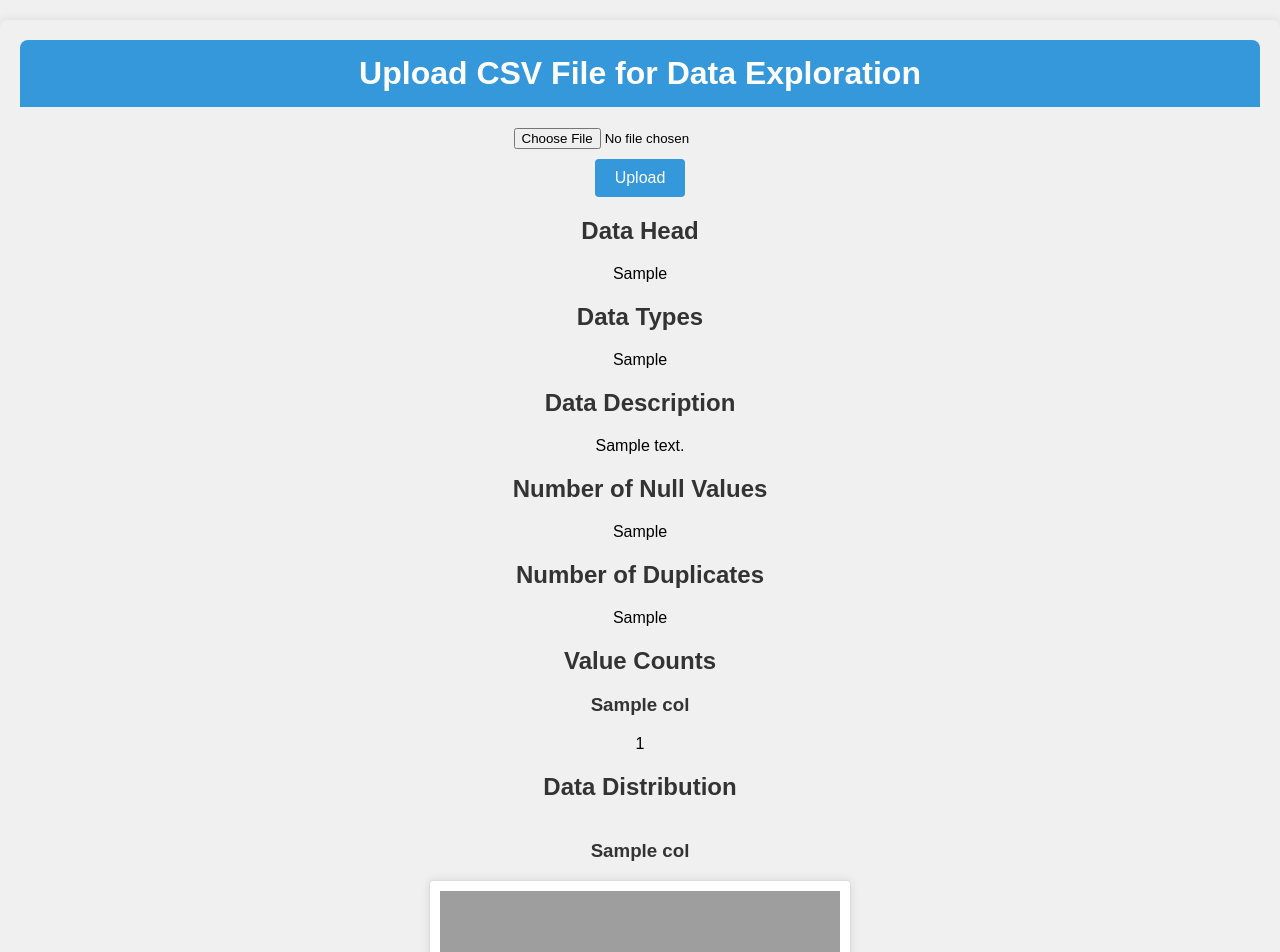
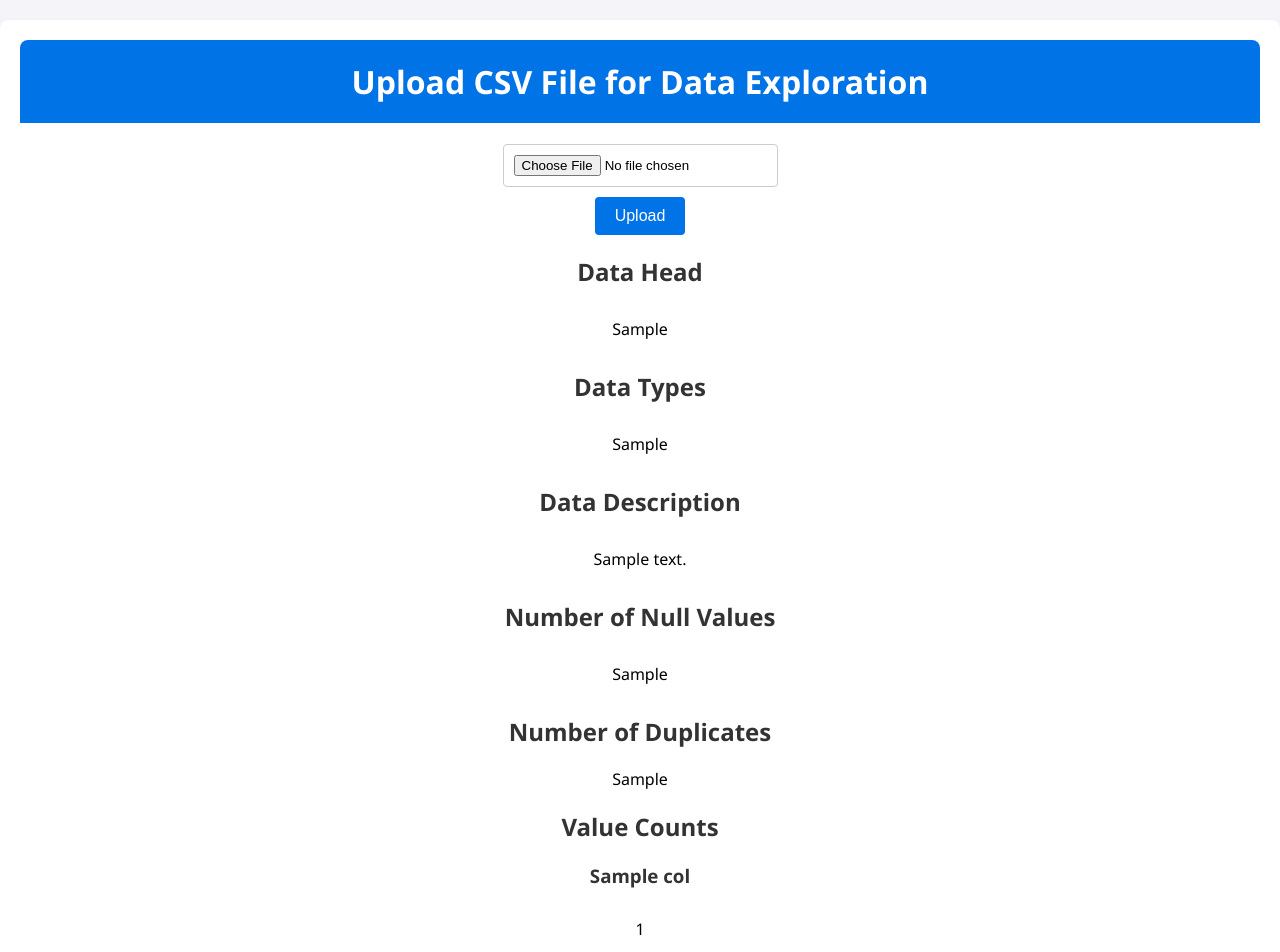
Before and after one commit to Chgabri2/DataExploration, a Flask app: template templates/index.html in a window 1280 px wide. Shown: the top 952 px of the page. Run offline with Flask 3, Linux system fonts and the light colour scheme; the template is opened without the code that fills it: most values are stand-ins (such as "Sample title", 1, 10 or a date in 2020); grey boxes are pictures that could not be loaded.

Commit message:
looking nice

```diff
--- a/app.py
+++ b/app.py
@@ -26,10 +26,13 @@ def index():
 
             numerical_columns = data.select_dtypes(include=['int64', 'float64']).columns
 
+            # Use different colors for plots
+            palette = sns.color_palette("husl", len(numerical_columns))
+
             data_distribution = {}
-            for col in numerical_columns:
+            for col, color in zip(numerical_columns, palette):
                 plt.figure()
-                sns.histplot(data[col], kde=True)
+                sns.histplot(data[col], kde=True, color=color)
                 plt.title(f'Distribution of {col}')
                 img = io.BytesIO()
                 plt.savefig(img, format='png')
@@ -51,9 +54,9 @@ def index():
             plt.close()
 
             outliers = {}
-            for col in numerical_columns:
+            for col, color in zip(numerical_columns, palette):
                 plt.figure()
-                sns.boxplot(y=data[col])
+                sns.boxplot(y=data[col], color=color)
                 plt.title(f'Box Plot of {col}')
                 img = io.BytesIO()
                 plt.savefig(img, format='png')
@@ -67,7 +70,7 @@ def index():
                 for j, col2 in enumerate(numerical_columns):
                     if i != j:
                         plt.figure()
-                        sns.scatterplot(x=data[col1], y=data[col2])
+                        sns.scatterplot(x=data[col1], y=data[col2], color=palette[i % len(palette)])
                         plt.title(f'Scatter Plot of {col1} vs {col2}')
                         img = io.BytesIO()
                         plt.savefig(img, format='png')
@@ -79,7 +82,7 @@ def index():
             bar_plots = {}
             for col in categorical_columns:
                 plt.figure()
-                sns.countplot(y=data[col], order=data[col].value_counts().index)
+                sns.countplot(y=data[col], order=data[col].value_counts().index, palette='husl')
                 plt.title(f'Bar Plot of {col}')
                 img = io.BytesIO()
                 plt.savefig(img, format='png')
--- a/static/styles.css
+++ b/static/styles.css
@@ -1,47 +1,50 @@
 body {
-    font-family: Arial, sans-serif;
+    font-family: 'Segoe UI', Tahoma, Geneva, Verdana, sans-serif;
     margin: 0;
     padding: 0;
-    background-color: #f0f0f0; /* Light grey background */
-    text-align: center; /* Center-align text in the body */
+    background-color: #f4f4f9;
+    text-align: center;
 }
 
 .container {
     margin: 20px auto;
     padding: 20px;
-    background-color:  #f0f0f0;
-    box-shadow: 0 0 10px rgba(0, 0, 0, 0.1);
-    border-radius: 8px; /* Rounded corners for a softer look */
-    text-align: center; /* Center-align text in the container */
-}
-
-h1, h2, h3 {
-    color: #333;
-    text-align: center; /* Center-align headings */
+    background-color: #fff;
+    box-shadow: 0 2px 4px rgba(0, 0, 0, 0.1);
+    border-radius: 8px;
+    text-align: center;
+    max-width: 1500px;
 }
 
 h1 {
     margin-top: 0;
-    background-color: #3498db;
+    background-color: #0073e6;
     color: #fff;
-    padding: 15px;
+    padding: 20px;
     border-radius: 8px 8px 0 0;
 }
 
+h2, h3 {
+    color: #333;
+}
+
 form {
-    text-align: center; /* Center-align form */
+    text-align: center;
     margin-bottom: 20px;
 }
 
 input[type="file"] {
     display: block;
     margin: 10px auto;
+    border: 1px solid #ccc;
+    padding: 10px;
+    border-radius: 4px;
 }
 
 input[type="submit"] {
     display: block;
     padding: 10px 20px;
-    background-color: #3498db;
+    background-color: #0073e6;
     color: #fff;
     border: none;
     cursor: pointer;
@@ -51,10 +54,10 @@ input[type="submit"] {
 }
 
 input[type="submit"]:hover {
-    background-color: #2980b9;
+    background-color: #005bb5;
 }
 
-.img-container, .img-container-vertical {
+.img-container {
     display: flex;
     flex-wrap: wrap;
     gap: 20px;
@@ -62,24 +65,13 @@ input[type="submit"]:hover {
     margin-bottom: 20px;
 }
 
-/*.img-container-vertical {*/
-/*    flex-direction: column;*/
-/*    align-items: center; !* Center-align items vertically *!*/
-/*}*/
-
 .img-box {
-    flex: 1 1 calc(45% - 20px); /* Adjust the flexbox items to take up nearly half the width */
+    flex: 1 1 calc(45% - 20px);
     box-sizing: border-box;
-    text-align: center; /* Center-align images within the box */
+    text-align: center;
 }
 
-/*.img-box-vertical {*/
-/*    flex: 1 1 100%; !* Make vertical boxes take full width *!*/
-/*    box-sizing: border-box;*/
-/*    text-align: center; !* Center-align images within the box *!*/
-/*}*/
-
-.img-box img, .img-box-vertical img {
+.img-box img {
     max-width: 100%;
     height: auto;
     border: 1px solid #ddd;
@@ -89,15 +81,32 @@ input[type="submit"]:hover {
     box-shadow: 0 0 10px rgba(0, 0, 0, 0.1);
 }
 
-/* Center-align tables */
+/* Center-align and adjust table sizes */
 table {
-    margin: 0 auto;
+    margin: 20px auto;
+    width: auto; /* Adjusted width for better fit */
+    border-collapse: collapse;
 }
 
 table, th, td {
     border: 1px solid #ddd;
-    border-collapse: collapse;
     padding: 10px;
+    text-align: center;
+}
+.table-container{
+    margin: 20px auto;
+    width: 95%; /* Adjusted width for better fit */
+    /*border-collapse: collapse;*/
+    padding: 10px;
+    text-align: center;
+    max-width: 100%;
+    overflow-x: auto;
+}
+
+
+
+th {
+    background-color: #f2f2f2;
 }
 
 .spinner {
@@ -105,7 +114,7 @@ table, th, td {
     width: 50px;
     height: 50px;
     border: 5px solid #f3f3f3;
-    border-top: 5px solid #3498db;
+    border-top: 5px solid #0073e6;
     border-radius: 50%;
     animation: spin 1s linear infinite;
     position: absolute;
@@ -113,3 +122,8 @@ table, th, td {
     left: 50%;
     transform: translate(-50%, -50%);
 }
+
+@keyframes spin {
+    0% { transform: rotate(0deg); }
+    100% { transform: rotate(360deg); }
+}
--- a/templates/index.html
+++ b/templates/index.html
@@ -17,16 +17,16 @@
 
         {% if data_head %}
             <h2>Data Head</h2>
-            {{ data_head|safe }}
+            <div class="table-container">{{ data_head|safe }}</div>
 
             <h2>Data Types</h2>
-            {{ data_types|safe }}
+            <div class="table-container">{{ data_types|safe }}</div>
 
             <h2>Data Description</h2>
-            {{ data_description|safe }}
+            <div class="table-container">{{ data_description|safe }}</div>
 
             <h2>Number of Null Values</h2>
-            {{ data_null|safe }}
+            <div class="table-container">{{ data_null|safe }}</div>
 
             <h2>Number of Duplicates</h2>
             <p>{{ data_duplicates }}</p>
@@ -34,7 +34,7 @@
             <h2>Value Counts</h2>
             {% for col, value_count in value_counts.items() %}
                 <h3>{{ col }}</h3>
-                {{ value_count|safe }}
+                <div class="table-container">{{ value_count|safe }}</div>
             {% endfor %}
 
             <h2>Data Distribution</h2>
```
